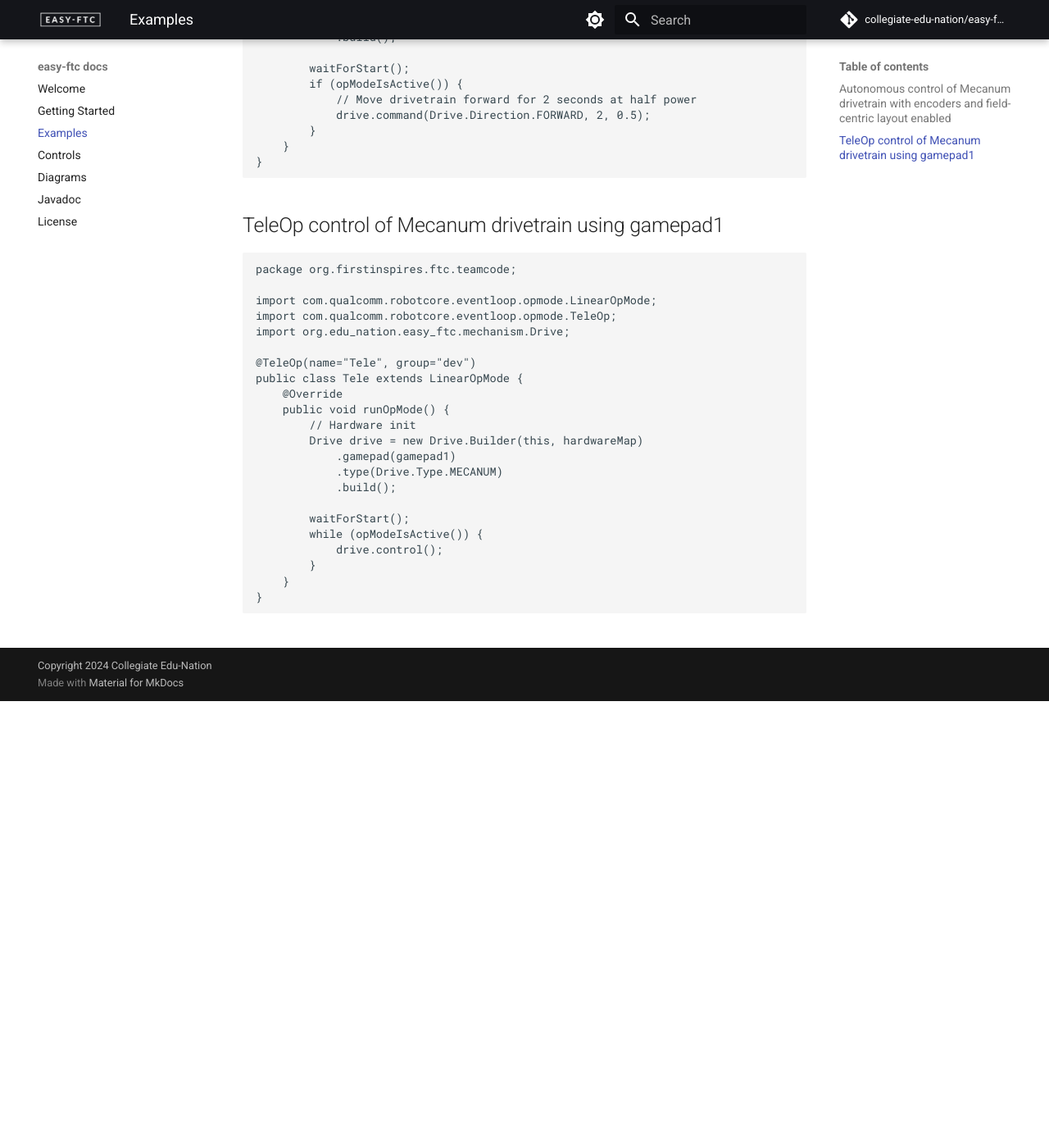
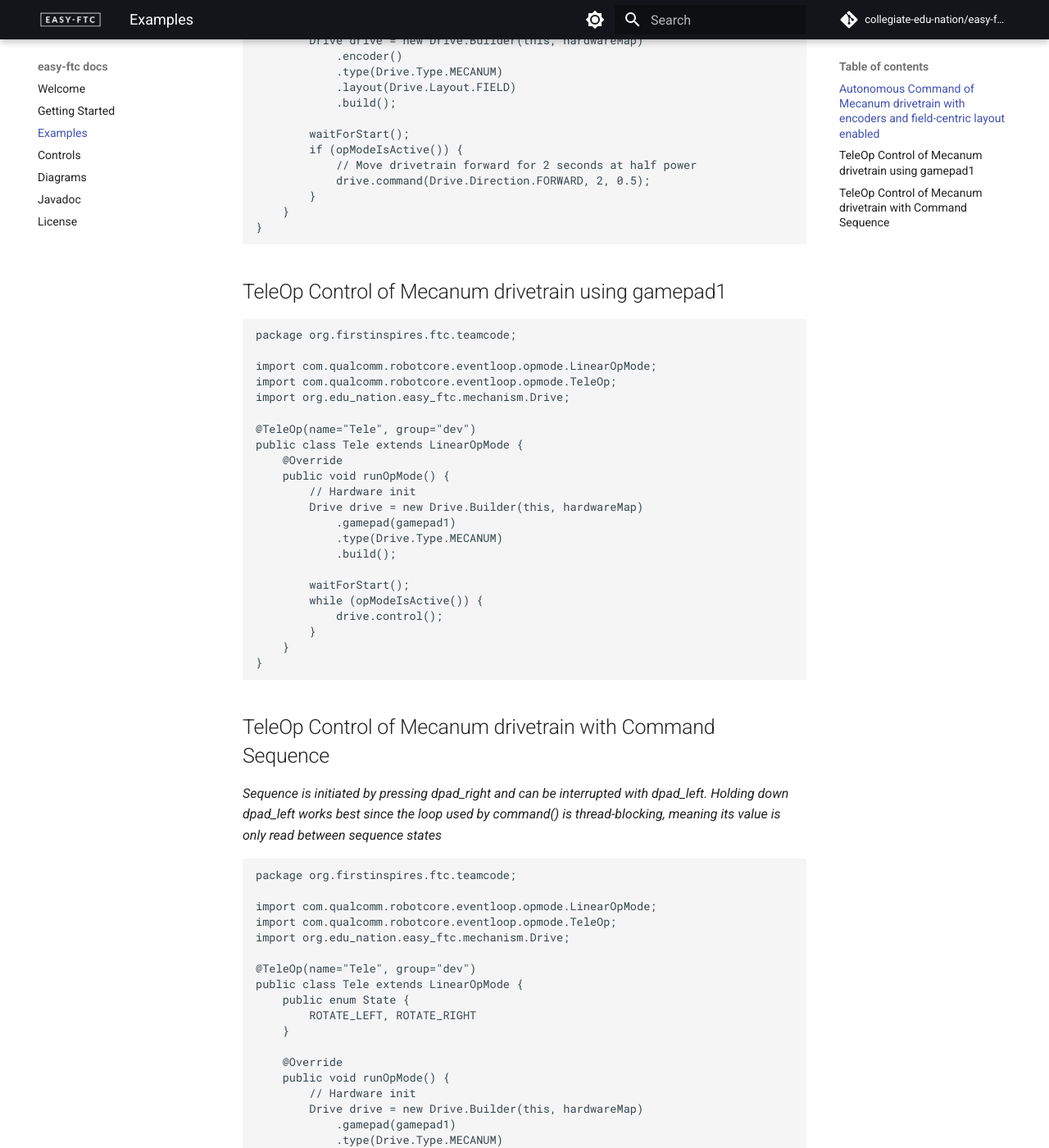
Before and after one commit to Collegiate-Edu-Nation/easy-ftc, an MkDocs documentation site: the page built from docs/examples.md, in a window 1280 px wide and 1400 px high, scrolled down 545 px. Shown: the whole window at 82% size. Built offline with MkDocs 1.6.1 and Material for MkDocs 9.7.7, drawn with Linux system fonts in a browser that asks for light colours; comment, search, counter and statistics services are not loaded; some of the changed text lies outside the part shown.

Commit message:
add sequence example and split into tabs

```diff
--- a/docs/examples.md
+++ b/docs/examples.md
@@ -1,54 +1,115 @@
 # Examples
 
-## Autonomous control of Mecanum drivetrain with encoders and field-centric layout enabled
+=== "Java"
 
-    package org.firstinspires.ftc.teamcode;
+    ## Autonomous Command of Mecanum drivetrain with encoders and field-centric layout enabled
 
-    import com.qualcomm.robotcore.eventloop.opmode.Autonomous;
-    import com.qualcomm.robotcore.eventloop.opmode.LinearOpMode;
-    import org.edu_nation.easy_ftc.mechanism.Drive;
+        package org.firstinspires.ftc.teamcode;
 
-    @Autonomous(name="Auto", group="dev")
-    public class Auto extends LinearOpMode {
+        import com.qualcomm.robotcore.eventloop.opmode.Autonomous;
+        import com.qualcomm.robotcore.eventloop.opmode.LinearOpMode;
+        import org.edu_nation.easy_ftc.mechanism.Drive;
 
-        @Override
-        public void runOpMode() {
-            // Hardware init
-            Drive drive = new Drive.Builder(this, hardwareMap)
-                .encoder()
-                .type(Drive.Type.MECANUM)
-                .layout(Drive.Layout.FIELD)
-                .build();
+        @Autonomous(name="Auto", group="dev")
+        public class Auto extends LinearOpMode {
 
-            waitForStart();
-            if (opModeIsActive()) {
-                // Move drivetrain forward for 2 seconds at half power
-                drive.command(Drive.Direction.FORWARD, 2, 0.5);
+            @Override
+            public void runOpMode() {
+                // Hardware init
+                Drive drive = new Drive.Builder(this, hardwareMap)
+                    .encoder()
+                    .type(Drive.Type.MECANUM)
+                    .layout(Drive.Layout.FIELD)
+                    .build();
+
+                waitForStart();
+                if (opModeIsActive()) {
+                    // Move drivetrain forward for 2 seconds at half power
+                    drive.command(Drive.Direction.FORWARD, 2, 0.5);
+                }
             }
         }
-    }
 
-## TeleOp control of Mecanum drivetrain using gamepad1
+    ## TeleOp Control of Mecanum drivetrain using gamepad1
 
-    package org.firstinspires.ftc.teamcode;
+        package org.firstinspires.ftc.teamcode;
 
-    import com.qualcomm.robotcore.eventloop.opmode.LinearOpMode;
-    import com.qualcomm.robotcore.eventloop.opmode.TeleOp;
-    import org.edu_nation.easy_ftc.mechanism.Drive;
+        import com.qualcomm.robotcore.eventloop.opmode.LinearOpMode;
+        import com.qualcomm.robotcore.eventloop.opmode.TeleOp;
+        import org.edu_nation.easy_ftc.mechanism.Drive;
 
-    @TeleOp(name="Tele", group="dev")
-    public class Tele extends LinearOpMode {
-        @Override
-        public void runOpMode() {
-            // Hardware init
-            Drive drive = new Drive.Builder(this, hardwareMap)
-                .gamepad(gamepad1)
-                .type(Drive.Type.MECANUM)
-                .build();
+        @TeleOp(name="Tele", group="dev")
+        public class Tele extends LinearOpMode {
+            @Override
+            public void runOpMode() {
+                // Hardware init
+                Drive drive = new Drive.Builder(this, hardwareMap)
+                    .gamepad(gamepad1)
+                    .type(Drive.Type.MECANUM)
+                    .build();
 
-            waitForStart();
-            while (opModeIsActive()) {
-                drive.control();
+                waitForStart();
+                while (opModeIsActive()) {
+                    drive.control();
+                }
             }
         }
-    }
+
+    ## TeleOp Control of Mecanum drivetrain with Command Sequence
+    <i>Sequence is initiated by pressing dpad_right and can be interrupted with dpad_left. Holding down dpad_left works best since the loop used by command() is thread-blocking, meaning its value is only read between sequence states</i>
+
+        package org.firstinspires.ftc.teamcode;
+
+        import com.qualcomm.robotcore.eventloop.opmode.LinearOpMode;
+        import com.qualcomm.robotcore.eventloop.opmode.TeleOp;
+        import org.edu_nation.easy_ftc.mechanism.Drive;
+
+        @TeleOp(name="Tele", group="dev")
+        public class Tele extends LinearOpMode {
+            public enum State {
+                ROTATE_LEFT, ROTATE_RIGHT
+            }
+
+            @Override
+            public void runOpMode() {
+                // Hardware init
+                Drive drive = new Drive.Builder(this, hardwareMap)
+                    .gamepad(gamepad1)
+                    .type(Drive.Type.MECANUM)
+                    .build();
+
+                // define starting state
+                State state = State.ROTATE_LEFT;
+
+                waitForStart();
+                while (opModeIsActive()) {
+                    // Define the sequence with a Finite State Machine
+                    switch (state) {
+                        case ROTATE_LEFT:
+                            // initiate sequence when dpad_right is pressed
+                            if (gamepad1.dpad_right) {
+                                drive.command(Drive.Direction.ROTATE_LEFT, 2, 0.5);
+                                state = State.ROTATE_RIGHT;
+                            }
+                            break;
+                        case ROTATE_RIGHT:
+                            drive.command(Drive.Direction.ROTATE_RIGHT, 2, 0.5);
+                            // restart sequence once final state is completed
+                            state = State.ROTATE_LEFT;
+                            break;
+                        default:
+                            state = State.ROTATE_LEFT;
+                    }
+
+                    // Termiante sequence when dpad_left is pressed
+                    if (gamepad1.dpad_left) {
+                        state = State.ROTATE_LEFT;
+                    }
+
+                    // normal drivetrain control
+                    drive.control();
+                }
+            }
+        }
+
+=== "Blockly"
```
